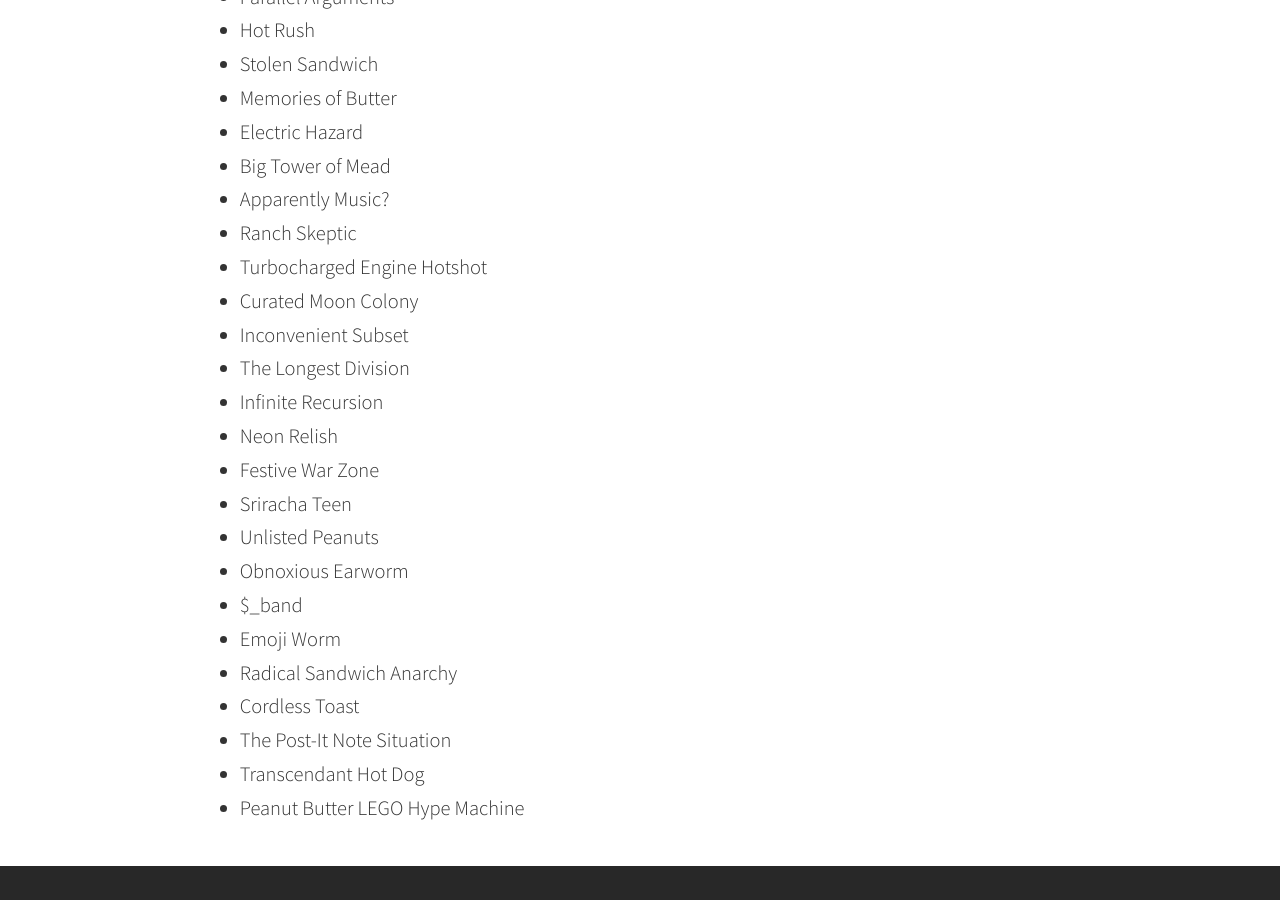
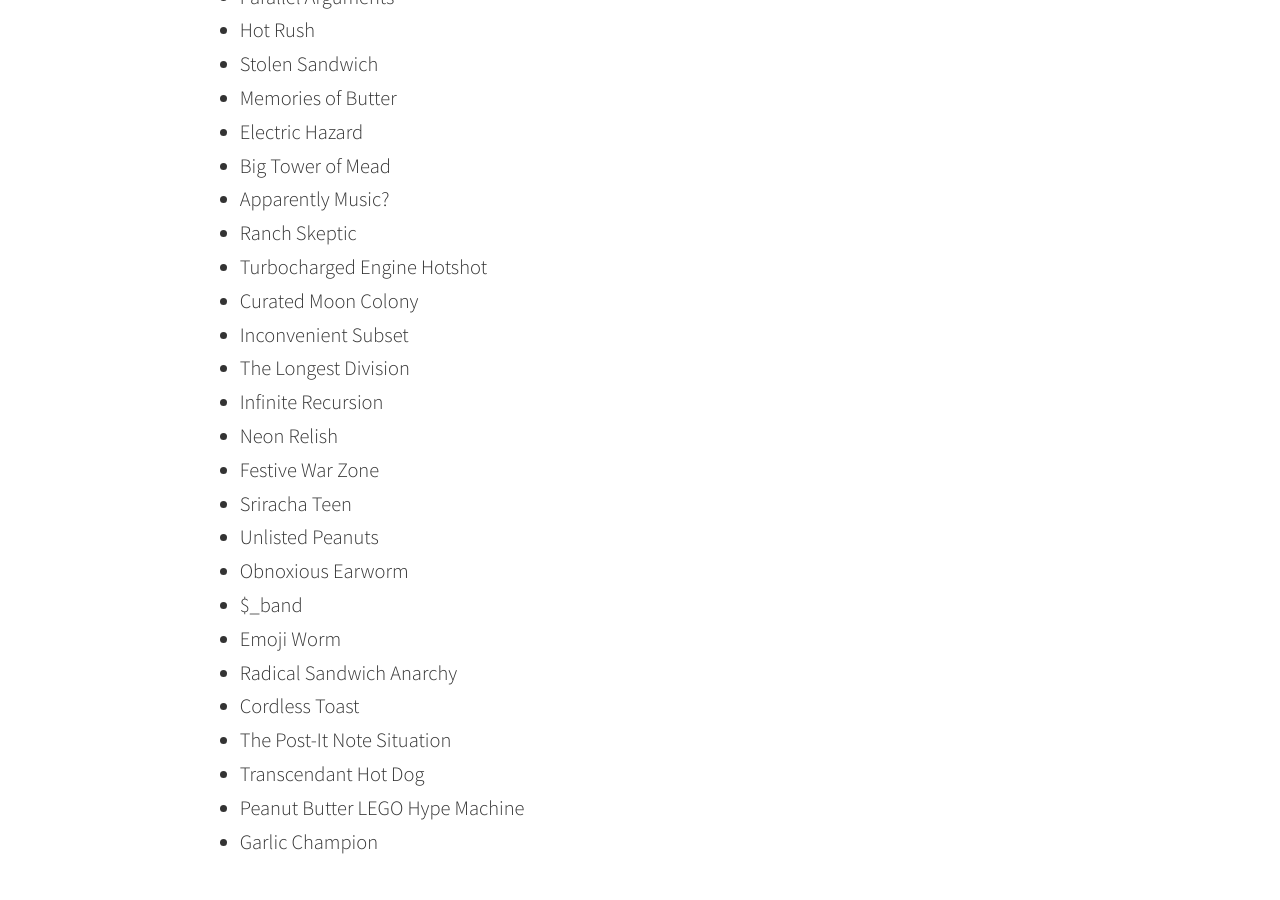
Before and after one commit to ahuster/ahuster.github.io, a Jekyll site: the page built from bandnames.md, in a window 1280 px wide and 900 px high, scrolled down 964 px. Built offline with Jekyll 4.4.1, drawn with Linux system fonts in a browser that asks for light colours; nearby versions of some CDN libraries; before the commit the page ends 1830 px from its top, so only the background shows below that.

Commit message:
Update from Forestry.io ahuster@fastmail.com updated bandnames.md

```diff
--- a/bandnames.md
+++ b/bandnames.md
@@ -1,47 +1,49 @@
 ---
-title: "Bandnames"
+title: Bandnames
+
 ---
+Thought of a good one? Toot me it on Mastodon (link above in the header) and I'll add it.
 
-Thought of a good one? Toot me it on Mastodon (link above in the header) and I'll add it.
-- Quinoa Salad
-- Perplexed By Excel
-- Midsection In The Shot
-- Windows And Happiness
-- One Single Drink
-- Banned Name
-- Internet Green
-- Theoretical Cookies
-- Unnecessary Lemons
-- Highway to Diabetes
-- Lactose Donuts
-- Palpable Awkwardness
-- Bog Buddies
-- A Dearth of Crosswalks
-- Obligation Tsunami
-- Betrayed by the Bagel
-- Truckable Food
-- Parallel Arguments
-- Hot Rush
-- Stolen Sandwich
-- Memories of Butter
-- Electric Hazard
-- Big Tower of Mead
-- Apparently Music?
-- Ranch Skeptic
-- Turbocharged Engine Hotshot
-- Curated Moon Colony
-- Inconvenient Subset
-- The Longest Division
-- Infinite Recursion
-- Neon Relish
-- Festive War Zone
-- Sriracha Teen
-- Unlisted Peanuts
-- Obnoxious Earworm
-- $_band
-- Emoji Worm
-- Radical Sandwich Anarchy
-- Cordless Toast
-- The Post-It Note Situation
-- Transcendant Hot Dog
-- Peanut Butter LEGO Hype Machine
+* Quinoa Salad
+* Perplexed By Excel
+* Midsection In The Shot
+* Windows And Happiness
+* One Single Drink
+* Banned Name
+* Internet Green
+* Theoretical Cookies
+* Unnecessary Lemons
+* Highway to Diabetes
+* Lactose Donuts
+* Palpable Awkwardness
+* Bog Buddies
+* A Dearth of Crosswalks
+* Obligation Tsunami
+* Betrayed by the Bagel
+* Truckable Food
+* Parallel Arguments
+* Hot Rush
+* Stolen Sandwich
+* Memories of Butter
+* Electric Hazard
+* Big Tower of Mead
+* Apparently Music?
+* Ranch Skeptic
+* Turbocharged Engine Hotshot
+* Curated Moon Colony
+* Inconvenient Subset
+* The Longest Division
+* Infinite Recursion
+* Neon Relish
+* Festive War Zone
+* Sriracha Teen
+* Unlisted Peanuts
+* Obnoxious Earworm
+* $_band
+* Emoji Worm
+* Radical Sandwich Anarchy
+* Cordless Toast
+* The Post-It Note Situation
+* Transcendant Hot Dog
+* Peanut Butter LEGO Hype Machine
+* Garlic Champion
```
